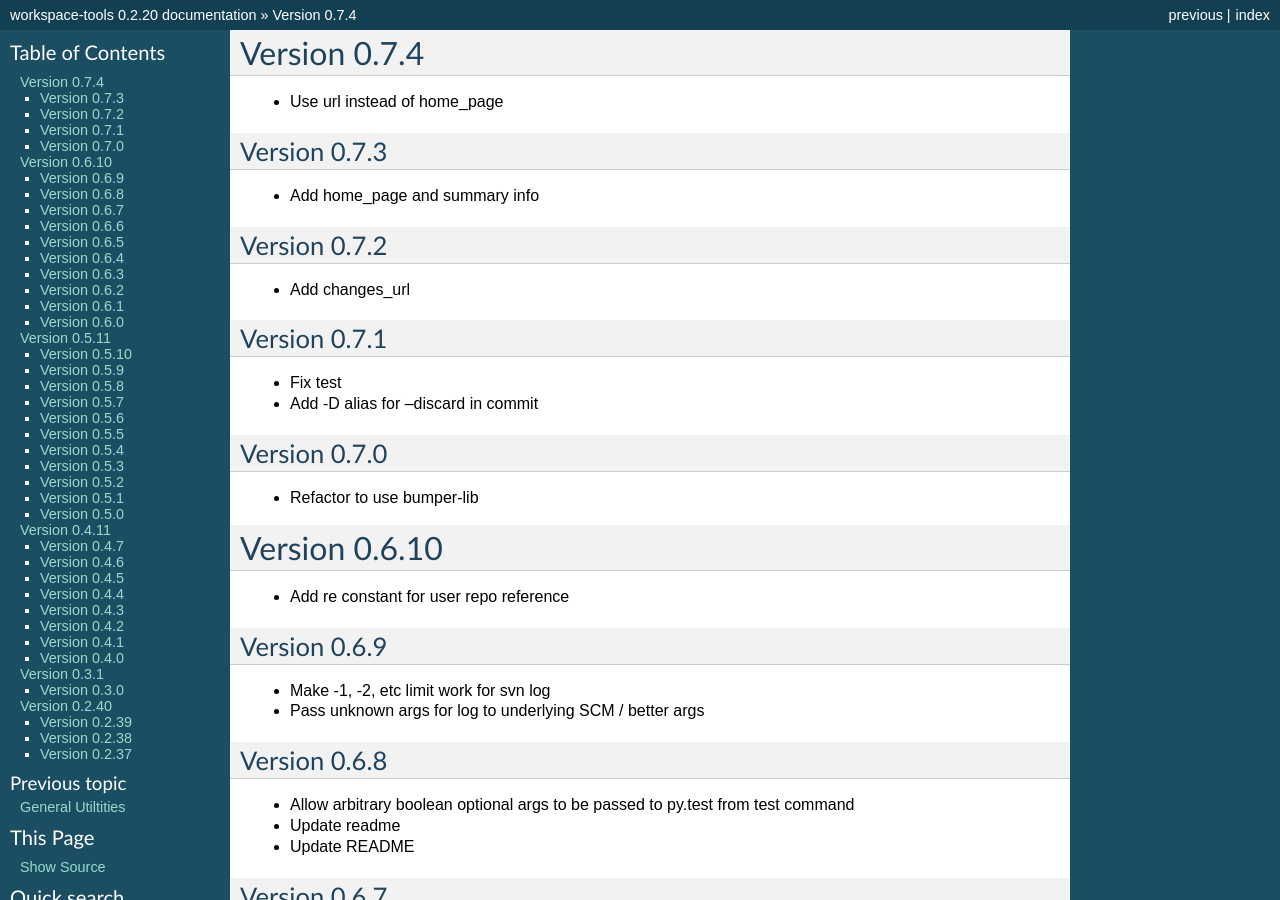
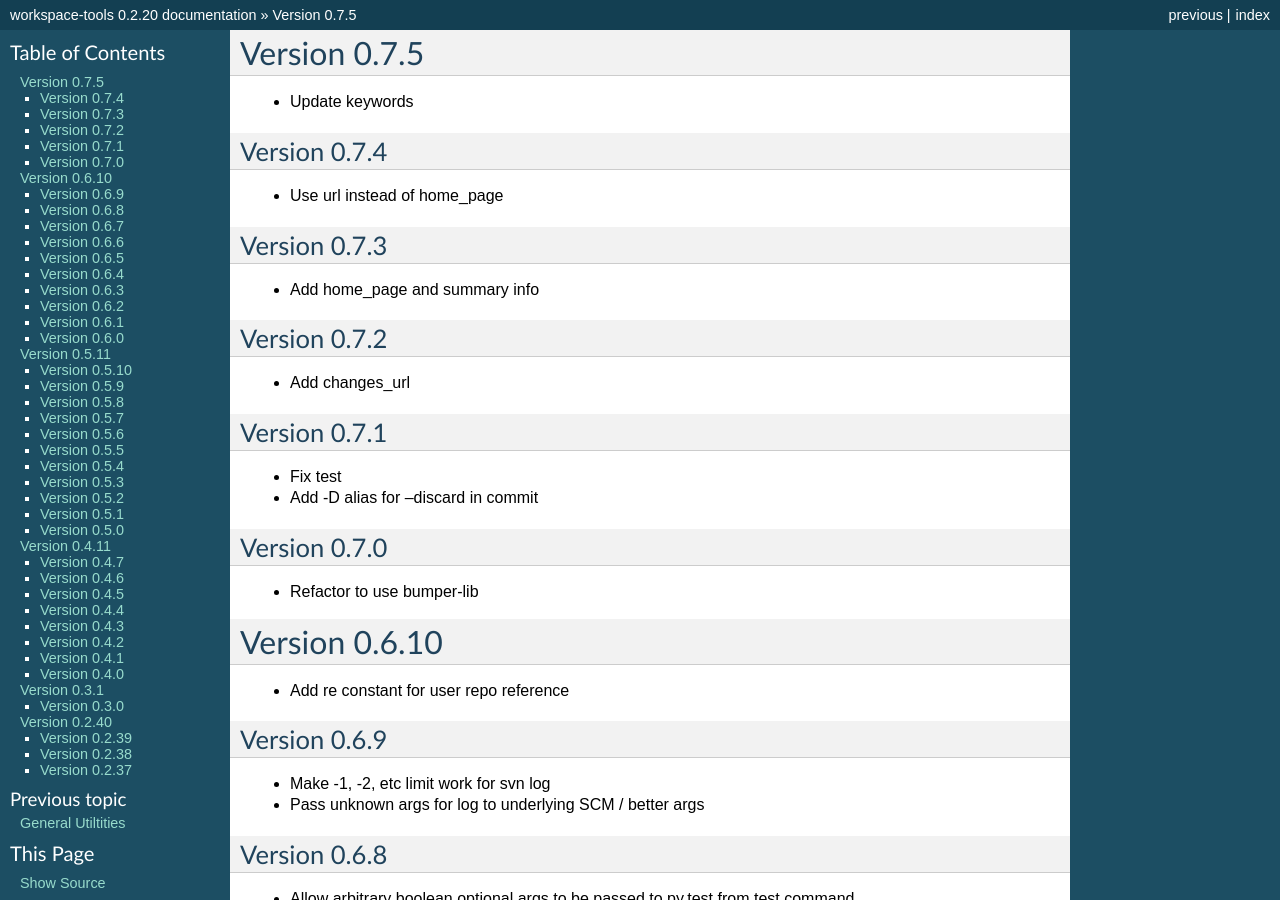
Before and after one commit to maxzheng/workspace-tools, a Sphinx documentation site: the page built from docs/CHANGELOG.rst, in a window 1280 px wide and 900 px high. Built offline with Sphinx 7.4.7, drawn with Linux system fonts in a browser that asks for light colours; some of the changed text lies outside the part shown.

Commit message:
Publish version 0.7.5

```diff
--- a/docs/CHANGELOG.rst
+++ b/docs/CHANGELOG.rst
@@ -1,5 +1,11 @@
+Version 0.7.5
+================================================================================
+
+* Update keywords
+
+
 Version 0.7.4
-================================================================================
+--------------------------------------------------------------------------------
 
 * Use url instead of home_page
 
--- a/setup.py
+++ b/setup.py
@@ -10,7 +10,7 @@ def find_files(path):
 
 setuptools.setup(
   name='workspace-tools',
-  version='0.7.4',
+  version='0.7.5',
 
   author='Max Zheng',
   author_email='maxzheng.os @t gmail.com',
```
